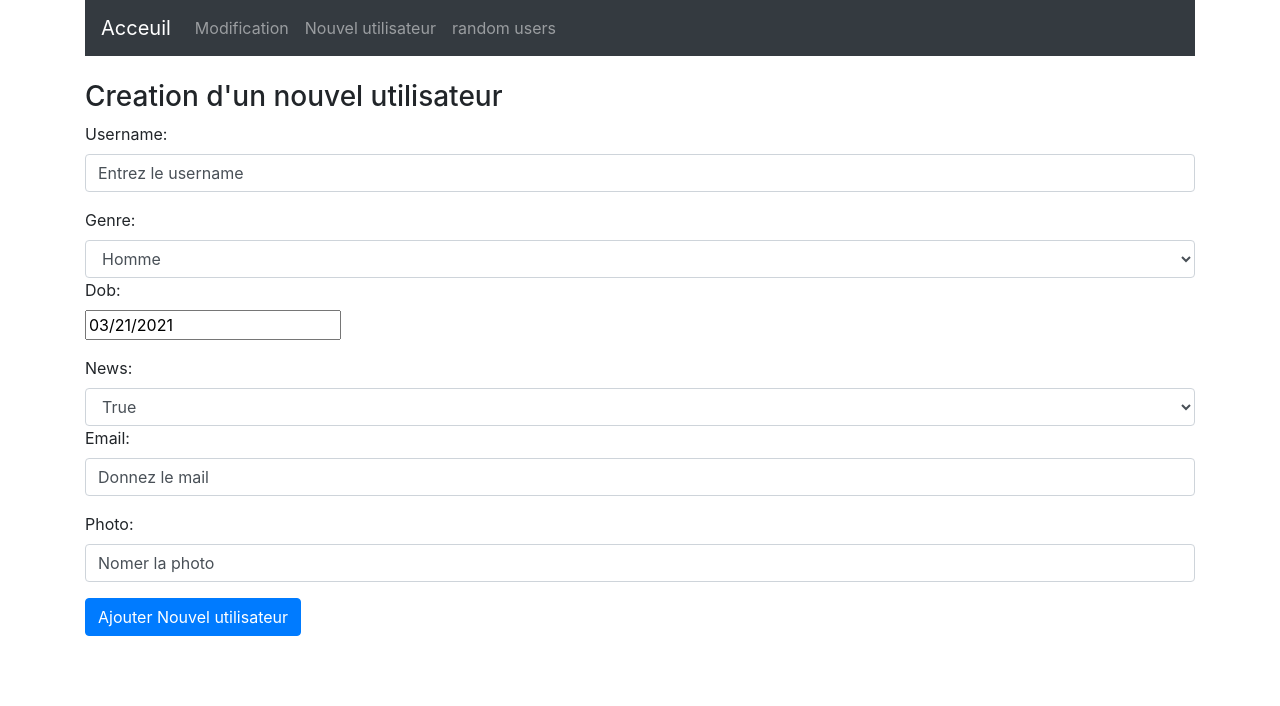
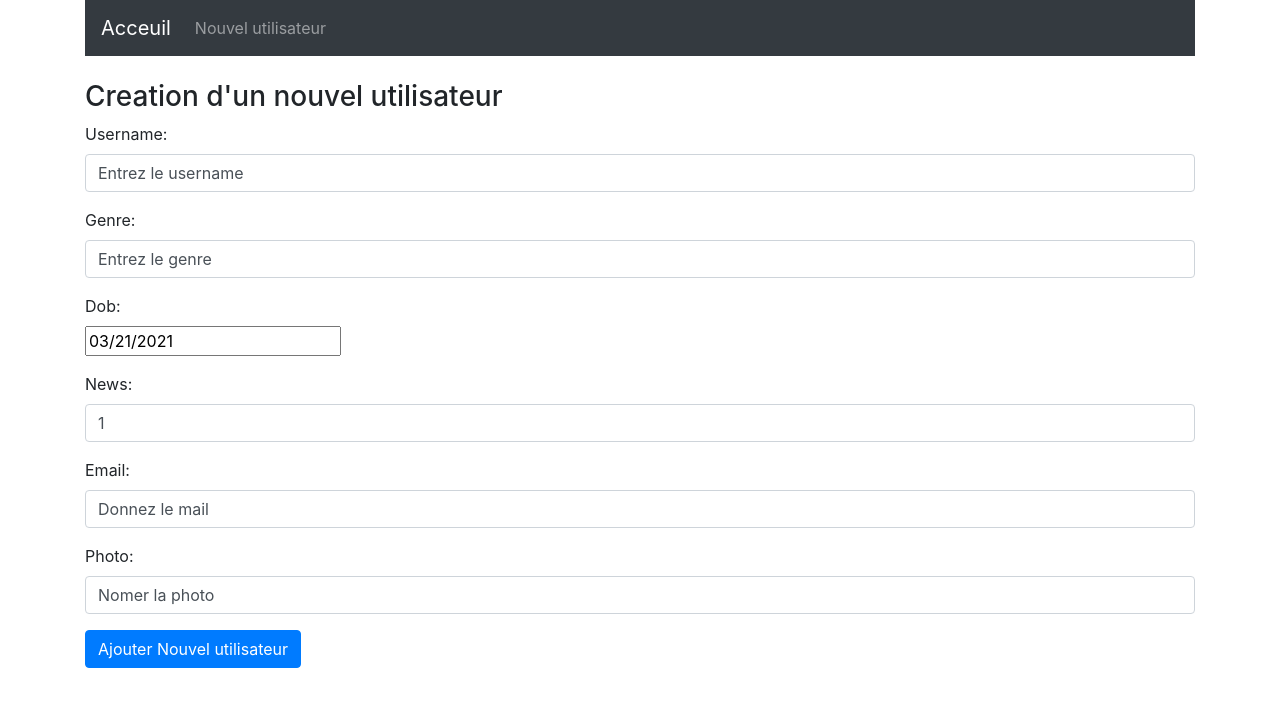
Before and after one commit to NdiagaSarr/MERN_Stack, a React (Create React App) app in the folder tpmern/: page /add in a window 1280 px wide. Shown: the top 706 px of the page. Built offline with nearby package versions, Linux system fonts and the light colour scheme.

Commit message:
Validation des methodes CRUD et passage au fletch

```diff
--- a/tpmern/src/App.js
+++ b/tpmern/src/App.js
@@ -7,7 +7,6 @@ import Navbar from "./components/navbar.component"
 import listusers from "./components/list-users.component";
 import listbyid from "./components/list-by-id.component";
 import newuser from "./components/new-user.component";
-import Fletch100users from "./components/fletch100users.component";
 
 function App() {
   return (
@@ -16,9 +15,8 @@ function App() {
         <Navbar/>
         <br/>
         <Route path="/" exact component={listusers} />
-        <Route path="/edit" component={listbyid} />
+        <Route path="/edit/:id" component={listbyid} />
         <Route path="/add" component={newuser} />
-        <Route path="/fletch" component={Fletch100users} />
       </div>
     </Router>
   );
--- a/tpmern/src/components/fletch100users.component.js
+++ /dev/null
@@ -1,30 +0,0 @@
-import React from "react";
-
-export default class Fetch100users extends React.Component {
-  state = {
-    loading: true
-  };
-
-  async componentDidMount() {
-    const url = "https://api.randomuser.me/";
-    const response = await fetch(url);
-    const data = await response.json();
-    this.setState({person: data.results[1],loading: false})
-  }
-
-  render() {
-    if (this.state.loading) {
-      return <div>loading...</div>;
-    }
-
-    if (!this.state.person.name) {
-      return <div>didn't get a person</div>;
-    }
-
-    return (
-      <div>
-        <div>{this.state.person.name}</div>
-      </div>
-    );
-  }
-}
--- a/tpmern/src/components/list-by-id.component.js
+++ b/tpmern/src/components/list-by-id.component.js
@@ -3,8 +3,6 @@ import React, { Component } from 'react';
 import DatePicker from 'react-datepicker';
 import "react-datepicker/dist/react-datepicker.css";
 import axios from 'axios';
-
-const User=props =>(props.user.username)
 
 export default class listbyid extends Component {
   constructor(props) {
@@ -19,13 +17,18 @@ export default class listbyid extends Component {
     this.onSubmit = this.onSubmit.bind(this);
 
     this.state = {
-      User: []
+      username: '',
+      gender: '',
+      dob: new Date(),
+      news: '',
+      email: '',
+      photo: ''
     }
   }
 
   componentDidMount() {
 
-    axios.get('http://localhost:5000/users/'+this.props.match.params._id)
+    axios.get('http://localhost:5000/users/'+this.props.match.params.id)
       .then(response => {
         this.setState({
           username: response.data.username,
@@ -34,16 +37,6 @@ export default class listbyid extends Component {
           news: response.data.news,
           email: response.data.email,
           photo: response.data.photo
-        })
-      })
-      .catch(function (error) {
-        console.log(error);
-      })
-
-    axios.get('http://localhost:5000/users/')
-      .then(response => {
-        this.setState({
-          User: response.data.map(user => user.username)
         })
       })
       .catch(function (error) {
@@ -100,16 +93,10 @@ export default class listbyid extends Component {
 
     console.log(user);
 
-    axios.post('http://localhost:5000/users/'+this.props.match.params.id, user)
+    axios.put('http://localhost:5000/users/'+this.props.match.params.id, user)
       .then(res => console.log(res.data));
 
     window.location = '/';
-  }
-
-  usersList() {
-    return this.state.User.map(currentUser => {
-      return <User user={currentUser} deleteUser={this.deleteUser} key={currentUser.id}/>;
-    })
   }
 
   render() {
@@ -117,19 +104,10 @@ export default class listbyid extends Component {
       <div>
         <h3>Gestion</h3>
         <form onSubmit={this.onSubmit}>
-          <div className="form-group">
-            <label>utilisateurs:<br/> </label>
-            <select ref="userInput" className="form-control" value={this.state.username}
-                onChange={this.onChangeUsername}>
-                {
-                  this.state.User.map(function(user) {
-                    return <option
-                      key={user}
-                      value={user}>{user}
-                      </option>;
-                  })
-                }
-            </select>
+
+        <div className="form-group">
+            <label>Utilisateur: </label>
+            <input  type="text" required className="form-control" value={this.state.username} onChange={this.onChangeUsername}/>
           </div>
           <div className="form-group">
             <label>Genre: </label>
--- a/tpmern/src/components/navbar.component.js
+++ b/tpmern/src/components/navbar.component.js
@@ -10,13 +10,7 @@ export default class Navbar extends Component {
         <div className="collpase navbar-collapse">
             <ul className="navbar-nav mr-auto">
                 <li className="navbar-item">
-                    <Link to="/edit" className="nav-link">Modification</Link>
-                </li>
-                <li className="navbar-item">
                     <Link to="/add" className="nav-link">Nouvel utilisateur</Link>
-                </li>
-                <li className="navbar-item">
-                    <Link to="/fletch" className="nav-link">random users</Link>
                 </li>
             </ul>
         </div>
--- a/tpmern/src/components/new-user.component.js
+++ b/tpmern/src/components/new-user.component.js
@@ -55,9 +55,9 @@ export default class newuser extends Component {
     });
   }
 
-  onChangeNews(Boolean) {
+  onChangeNews(e) {
     this.setState({
-      news: Boolean
+      news: e.target.value
     });
   }
 
@@ -87,7 +87,7 @@ export default class newuser extends Component {
 
     console.log(users);
     axios.post('http://localhost:5000/users/add/', users).then(res => console.log(res));
-    //window.location = '/';
+    window.location = '/';
   }
 
   render() {
@@ -99,12 +99,9 @@ export default class newuser extends Component {
             <label>Username: </label>
             <input  type="text" required className="form-control" value={this.state.username} onChange={this.onChangeUsername}/>
           </div>
-          <label>Genre: </label>
-          <div>
-            <select class="form-control" selected={this.state.gender} onChange={this.onChangeGender}>
-              <option value="Homme">Homme</option>
-              <option value="Femme">Femme</option>
-            </select>
+          <div className="form-group">
+            <label>Genre: </label>
+            <input  type="text" required className="form-control" value={this.state.gender} onChange={this.onChangeGender}/>
           </div>
           <div className="form-group">
             <label>Dob: </label>
@@ -112,12 +109,9 @@ export default class newuser extends Component {
               <DatePicker selected={this.state.dob} onChange={this.onChangeDob} />
             </div>
           </div>
-          <label>News: </label>
-          <div>
-            <select class="form-control" selected={this.state.news} onChange={this.onChangeNews}>
-              <option value="True">True</option>
-              <option value="False">False</option>
-            </select>
+          <div className="form-group">
+            <label>News: </label>
+            <input  type="text" required className="form-control" value={this.state.news} onChange={this.onChangeNews}/>
           </div>
           <div className="form-group">
             <label>Email: </label>
```
